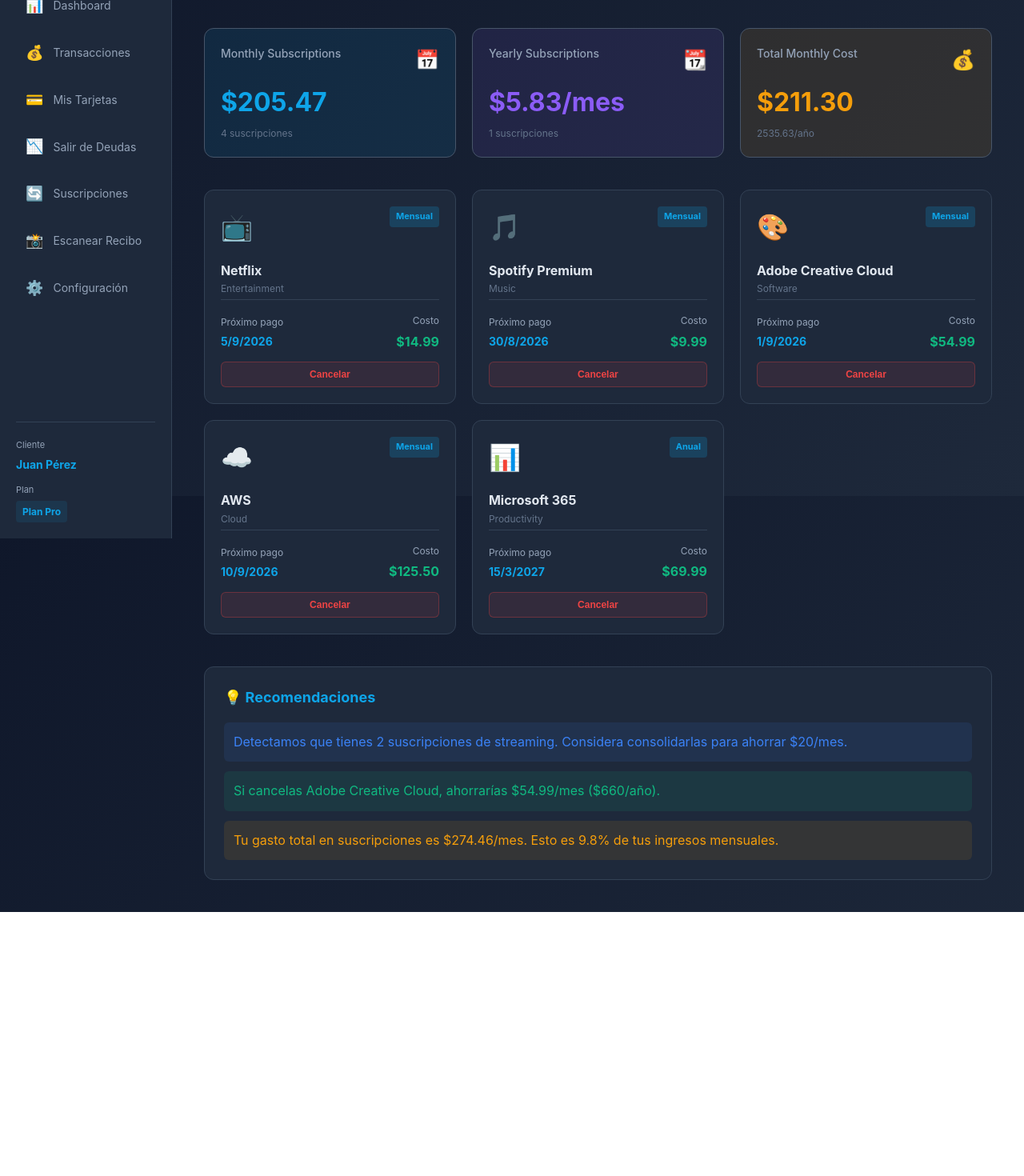
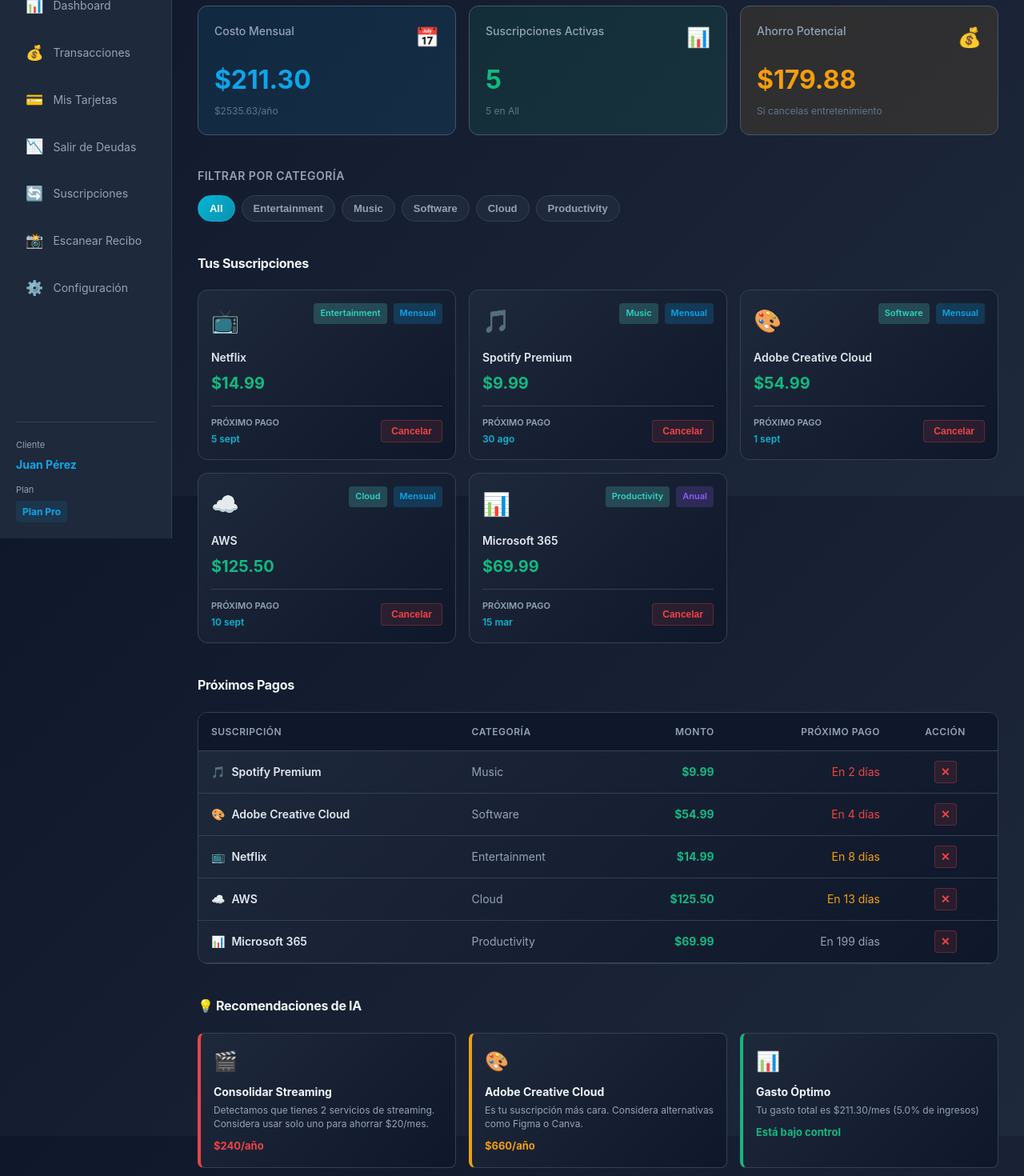
Before and after one commit to climberforsuccess-bit/financeai-pro, a Next.js app: page /subscriptions in a window 1280 px wide. Shown: the part 180-1650 px from the top of the page at 80% size. Before the commit the page ends 1320 px from the top, so only its background shows below. Built offline with nearby package versions, Linux system fonts and the light colour scheme.

Commit message:
Subscriptions: Enhanced with filters, AI recommendations & billing table

```diff
--- a/app/subscriptions/page.tsx
+++ b/app/subscriptions/page.tsx
@@ -13,6 +13,7 @@
   nextBillingDate: string;
   icon: string;
   color: string;
+  priority?: 'high' | 'medium' | 'low';
 }
 
 const mockSubscriptions: Subscription[] = [
@@ -25,6 +26,7 @@
     nextBillingDate: '2026-09-05',
     icon: '📺',
     color: '#e50914',
+    priority: 'low',
   },
   {
     id: '2',
@@ -35,6 +37,7 @@
     nextBillingDate: '2026-08-30',
     icon: '🎵',
     color: '#1DB954',
+    priority: 'low',
   },
   {
     id: '3',
@@ -45,6 +48,7 @@
     nextBillingDate: '2026-09-01',
     icon: '🎨',
     color: '#FF0000',
+    priority: 'medium',
   },
   {
     id: '4',
@@ -55,6 +59,7 @@
     nextBillingDate: '2026-09-10',
     icon: '☁️',
     color: '#FF9900',
+    priority: 'high',
   },
   {
     id: '5',
@@ -65,181 +70,594 @@
     nextBillingDate: '2027-03-15',
     icon: '📊',
     color: '#0078D4',
+    priority: 'medium',
   },
+];
+
+const categories = [
+  'All',
+  'Entertainment',
+  'Music',
+  'Software',
+  'Cloud',
+  'Productivity',
 ];
 
 export default function SubscriptionsPage() {
   const { t, language } = useLanguage();
   const [subscriptions, setSubscriptions] = useState(mockSubscriptions);
+  const [selectedCategory, setSelectedCategory] = useState('All');
+
+  const filtered = selectedCategory === 'All'
+    ? subscriptions
+    : subscriptions.filter((s) => s.category === selectedCategory);
 
   const monthlyTotal = subscriptions
-    .filter(s => s.billingCycle === 'monthly')
+    .filter((s) => s.billingCycle === 'monthly')
     .reduce((sum, s) => sum + s.amount, 0);
 
-  const yearlyTotal = subscriptions
-    .filter(s => s.billingCycle === 'yearly')
+  const yearlyMonthly = subscriptions
+    .filter((s) => s.billingCycle === 'yearly')
     .reduce((sum, s) => sum + s.amount / 12, 0);
 
-  const totalMonthly = monthlyTotal + yearlyTotal;
+  const totalMonthly = monthlyTotal + yearlyMonthly;
+  const totalYearly = totalMonthly * 12;
+
+  // Potential savings (ejemplo: canceling entertainment)
+  const entertainmentTotal = subscriptions
+    .filter((s) => s.category === 'Entertainment')
+    .reduce((sum, s) => sum + (s.billingCycle === 'monthly' ? s.amount : s.amount / 12), 0);
+
+  const potentialSavings = entertainmentTotal * 12;
+
+  // Sort by next billing date
+  const sortedByBilling = [...filtered].sort(
+    (a, b) => new Date(a.nextBillingDate).getTime() - new Date(b.nextBillingDate).getTime()
+  );
 
   const handleCancel = (id: string) => {
-    setSubscriptions(subscriptions.filter(s => s.id !== id));
+    setSubscriptions(subscriptions.filter((s) => s.id !== id));
   };
 
   return (
-    <div style={{ padding: '40px', maxWidth: '1400px' }}>
-      {/* Header */}
-      <div style={{ marginBottom: '40px' }}>
-        <h1 style={{ fontSize: '32px', color: '#0ea5e9', marginBottom: '8px' }}>
-          {t('subscriptions')}
-        </h1>
-        <p style={{ color: '#94a3b8', fontSize: '14px' }}>
+    <div style={styles.container}>
+      {/* HEADER */}
+      <div style={styles.headerSection}>
+        <div>
+          <h1 style={styles.title}>{t('subscriptions')}</h1>
+          <p style={styles.subtitle}>
             {subscriptions.length} {subscriptions.length === 1 ? 'suscripción activa' : 'suscripciones activas'}
           </p>
         </div>
+      </div>
 
-      {/* Stats */}
-      <div style={{
-        display: 'grid',
-        gridTemplateColumns: 'repeat(auto-fit, minmax(250px, 1fr))',
-        gap: '20px',
-        marginBottom: '40px',
-      }}>
+      {/* STATS CARDS */}
+      <div style={styles.statsGrid}>
         <Card
-          title="Monthly Subscriptions"
-          value={`$${monthlyTotal.toFixed(2)}`}
-          subtitle={`${subscriptions.filter(s => s.billingCycle === 'monthly').length} suscripciones`}
+          title="Costo Mensual"
+          value={`$${totalMonthly.toFixed(2)}`}
+          subtitle={`$${totalYearly.toFixed(2)}/año`}
           icon="📅"
           textColor="#0ea5e9"
           bgColor="rgba(14, 165, 233, 0.1)"
         />
         <Card
-          title="Yearly Subscriptions"
-          value={`$${yearlyTotal.toFixed(2)}/mes`}
-          subtitle={`${subscriptions.filter(s => s.billingCycle === 'yearly').length} suscripciones`}
-          icon="📆"
-          textColor="#8b5cf6"
-          bgColor="rgba(139, 92, 246, 0.1)"
+          title="Suscripciones Activas"
+          value={subscriptions.length.toString()}
+          subtitle={`${filtered.length} en ${selectedCategory}`}
+          icon="📊"
+          textColor="#10b981"
+          bgColor="rgba(16, 185, 129, 0.1)"
         />
         <Card
-          title="Total Monthly Cost"
-          value={`$${totalMonthly.toFixed(2)}`}
-          subtitle={`${(totalMonthly * 12).toFixed(2)}/año`}
+          title="Ahorro Potencial"
+          value={`$${potentialSavings.toFixed(2)}`}
+          subtitle="Si cancelas entretenimiento"
           icon="💰"
           textColor="#f59e0b"
           bgColor="rgba(245, 158, 11, 0.1)"
         />
       </div>
 
-      {/* Subscriptions Grid */}
-      <div style={{
-        display: 'grid',
-        gridTemplateColumns: 'repeat(auto-fill, minmax(280px, 1fr))',
-        gap: '20px',
-        marginBottom: '40px',
-      }}>
-        {subscriptions.map((sub) => (
-          <div
-            key={sub.id}
+      {/* FILTERS */}
+      <div style={styles.filterSection}>
+        <h3 style={styles.filterTitle}>Filtrar por categoría</h3>
+        <div style={styles.filterButtons}>
+          {categories.map((cat) => (
+            <button
+              key={cat}
+              onClick={() => setSelectedCategory(cat)}
               style={{
-              background: '#1e293b',
-              borderRadius: '12px',
-              border: '1px solid #334155',
-              padding: '20px',
-              display: 'flex',
-              flexDirection: 'column',
-              justifyContent: 'space-between',
+                ...styles.filterButton,
+                ...(selectedCategory === cat && styles.filterButtonActive),
               }}
             >
-            <div>
-              <div style={{ display: 'flex', justifyContent: 'space-between', alignItems: 'flex-start', marginBottom: '16px' }}>
-                <div style={{ fontSize: '32px' }}>{sub.icon}</div>
-                <span style={{
-                  background: 'rgba(14, 165, 233, 0.2)',
-                  color: '#0ea5e9',
-                  padding: '4px 8px',
-                  borderRadius: '4px',
-                  fontSize: '11px',
-                  fontWeight: 'bold',
-                }}>
+              {cat}
+            </button>
+          ))}
+        </div>
+      </div>
+
+      {/* SUBSCRIPTIONS GRID */}
+      <div style={styles.gridSection}>
+        <h2 style={styles.sectionTitle}>Tus Suscripciones</h2>
+        <div style={styles.subscriptionsGrid}>
+          {filtered.length > 0 ? (
+            filtered.map((sub) => (
+              <div key={sub.id} style={styles.subscriptionCard}>
+                <div style={styles.cardHeader}>
+                  <div style={styles.cardIcon}>{sub.icon}</div>
+                  <div style={{ display: 'flex', gap: '8px' }}>
+                    <span style={{ ...styles.badge, ...styles.badgeCategory }}>
+                      {sub.category}
+                    </span>
+                    <span
+                      style={{
+                        ...styles.badge,
+                        color:
+                          sub.billingCycle === 'monthly'
+                            ? '#0ea5e9'
+                            : '#8b5cf6',
+                        background:
+                          sub.billingCycle === 'monthly'
+                            ? 'rgba(14, 165, 233, 0.2)'
+                            : 'rgba(139, 92, 246, 0.2)',
+                      }}
+                    >
                       {sub.billingCycle === 'monthly' ? 'Mensual' : 'Anual'}
                     </span>
                   </div>
-              <div style={{ marginBottom: '4px' }}>
-                <div style={{ color: '#e2e8f0', fontSize: '16px', fontWeight: 'bold' }}>
-                  {sub.name}
-                </div>
-                <div style={{ color: '#64748b', fontSize: '12px' }}>
-                  {sub.category}
-                </div>
-              </div>
                 </div>
 
-            <div style={{ borderTop: '1px solid #334155', paddingTop: '16px' }}>
-              <div style={{ display: 'flex', justifyContent: 'space-between', alignItems: 'center', marginBottom: '12px' }}>
-                <div>
-                  <div style={{ color: '#94a3b8', fontSize: '12px', marginBottom: '4px' }}>Próximo pago</div>
-                  <div style={{ color: '#0ea5e9', fontSize: '14px', fontWeight: 'bold' }}>
-                    {new Date(sub.nextBillingDate).toLocaleDateString(language === 'es' ? 'es-ES' : 'en-US')}
+                <div style={styles.cardContent}>
+                  <div style={styles.cardName}>{sub.name}</div>
+                  <div style={styles.cardPrice}>${sub.amount.toFixed(2)}</div>
                 </div>
-                </div>
-                <div style={{ textAlign: 'right' }}>
-                  <div style={{ color: '#94a3b8', fontSize: '12px', marginBottom: '4px' }}>Costo</div>
-                  <div style={{ color: '#10b981', fontSize: '16px', fontWeight: 'bold' }}>
-                    ${sub.amount.toFixed(2)}
-                  </div>
+
+                <div style={styles.cardFooter}>
+                  <div style={styles.nextBilling}>
+                    <div style={styles.nextBillingLabel}>Próximo pago</div>
+                    <div style={styles.nextBillingDate}>
+                      {new Date(sub.nextBillingDate).toLocaleDateString(
+                        language === 'es' ? 'es-ES' : 'en-US',
+                        { month: 'short', day: 'numeric' }
+                      )}
                     </div>
                   </div>
                   <button
                     onClick={() => handleCancel(sub.id)}
-                style={{
-                  width: '100%',
-                  padding: '8px 12px',
-                  background: 'rgba(239, 68, 68, 0.1)',
-                  border: '1px solid rgba(239, 68, 68, 0.3)',
-                  color: '#ef4444',
-                  borderRadius: '6px',
-                  fontSize: '12px',
-                  fontWeight: 'bold',
-                  cursor: 'pointer',
-                  transition: 'all 0.2s',
-                }}
-                onMouseEnter={(e) => {
-                  e.currentTarget.style.background = 'rgba(239, 68, 68, 0.2)';
-                }}
-                onMouseLeave={(e) => {
-                  e.currentTarget.style.background = 'rgba(239, 68, 68, 0.1)';
-                }}
+                    style={styles.cancelButton}
                   >
                     Cancelar
                   </button>
                 </div>
               </div>
-        ))}
+            ))
+          ) : (
+            <div style={styles.emptyState}>
+              No hay suscripciones en esta categoría
+            </div>
+          )}
+        </div>
       </div>
 
-      {/* Recommendations */}
-      <div style={{
-        background: '#1e293b',
-        borderRadius: '12px',
-        border: '1px solid #334155',
-        padding: '24px',
-      }}>
-        <h2 style={{ color: '#0ea5e9', fontSize: '18px', fontWeight: 'bold', marginBottom: '16px' }}>
-          💡 Recomendaciones
-        </h2>
-        <div style={{ display: 'flex', flexDirection: 'column', gap: '12px' }}>
-          <div style={{ padding: '12px', background: 'rgba(59, 130, 246, 0.1)', borderRadius: '6px', color: '#3b82f6' }}>
-            Detectamos que tienes 2 suscripciones de streaming. Considera consolidarlas para ahorrar $20/mes.
+      {/* UPCOMING BILLING TABLE */}
+      <div style={styles.tableSection}>
+        <h2 style={styles.sectionTitle}>Próximos Pagos</h2>
+        <div style={styles.tableWrapper}>
+          <table style={styles.table}>
+            <thead>
+              <tr style={styles.tableHeader}>
+                <th style={{ ...styles.headerCell, textAlign: 'left' }}>
+                  Suscripción
+                </th>
+                <th style={{ ...styles.headerCell, textAlign: 'left' }}>
+                  Categoría
+                </th>
+                <th style={{ ...styles.headerCell, textAlign: 'right' }}>
+                  Monto
+                </th>
+                <th style={{ ...styles.headerCell, textAlign: 'right' }}>
+                  Próximo Pago
+                </th>
+                <th style={{ ...styles.headerCell, textAlign: 'center' }}>
+                  Acción
+                </th>
+              </tr>
+            </thead>
+            <tbody>
+              {sortedByBilling.map((sub) => {
+                const daysUntilBilling = Math.ceil(
+                  (new Date(sub.nextBillingDate).getTime() - new Date().getTime()) /
+                    (1000 * 60 * 60 * 24)
+                );
+                return (
+                  <tr key={sub.id} style={styles.tableRow}>
+                    <td style={styles.cell}>
+                      <div style={{ display: 'flex', alignItems: 'center', gap: '8px' }}>
+                        <span>{sub.icon}</span>
+                        <span style={{ fontWeight: '600' }}>{sub.name}</span>
                       </div>
-          <div style={{ padding: '12px', background: 'rgba(16, 185, 129, 0.1)', borderRadius: '6px', color: '#10b981' }}>
-            Si cancelas Adobe Creative Cloud, ahorrarías $54.99/mes ($660/año).
+                    </td>
+                    <td style={{ ...styles.cell, color: '#94a3b8' }}>
+                      {sub.category}
+                    </td>
+                    <td
+                      style={{
+                        ...styles.cell,
+                        textAlign: 'right',
+                        color: '#10b981',
+                        fontWeight: '700',
+                      }}
+                    >
+                      ${sub.amount.toFixed(2)}
+                    </td>
+                    <td
+                      style={{
+                        ...styles.cell,
+                        textAlign: 'right',
+                        color:
+                          daysUntilBilling <= 5
+                            ? '#ef4444'
+                            : daysUntilBilling <= 15
+                            ? '#f59e0b'
+                            : '#94a3b8',
+                      }}
+                    >
+                      En {daysUntilBilling} días
+                    </td>
+                    <td style={{ ...styles.cell, textAlign: 'center' }}>
+                      <button
+                        onClick={() => handleCancel(sub.id)}
+                        style={styles.miniCancelButton}
+                      >
+                        ✕
+                      </button>
+                    </td>
+                  </tr>
+                );
+              })}
+            </tbody>
+          </table>
         </div>
-          <div style={{ padding: '12px', background: 'rgba(245, 158, 11, 0.1)', borderRadius: '6px', color: '#f59e0b' }}>
-            Tu gasto total en suscripciones es $274.46/mes. Esto es 9.8% de tus ingresos mensuales.
       </div>
+
+      {/* AI RECOMMENDATIONS */}
+      <div style={styles.recommendationsSection}>
+        <h2 style={styles.sectionTitle}>💡 Recomendaciones de IA</h2>
+        <div style={styles.recommendationsGrid}>
+          <RecommendationCard
+            icon="🎬"
+            title="Consolidar Streaming"
+            description="Detectamos que tienes 2 servicios de streaming. Considera usar solo uno para ahorrar $20/mes."
+            savings="$240/año"
+            color="#ef4444"
+          />
+          <RecommendationCard
+            icon="🎨"
+            title="Adobe Creative Cloud"
+            description="Es tu suscripción más cara. Considera alternativas como Figma o Canva."
+            savings="$660/año"
+            color="#f59e0b"
+          />
+          <RecommendationCard
+            icon="📊"
+            title="Gasto Óptimo"
+            description={`Tu gasto total es $${totalMonthly.toFixed(2)}/mes (${((totalMonthly / 4200) * 100).toFixed(1)}% de ingresos)`}
+            savings="Está bajo control"
+            color="#10b981"
+          />
         </div>
       </div>
     </div>
   );
 }
+
+function RecommendationCard({
+  icon,
+  title,
+  description,
+  savings,
+  color,
+}: {
+  icon: string;
+  title: string;
+  description: string;
+  savings: string;
+  color: string;
+}) {
+  return (
+    <div
+      style={{
+        ...styles.recommendationCard,
+        borderLeftColor: color,
+      }}
+    >
+      <div style={styles.recIcon}>{icon}</div>
+      <div style={styles.recTitle}>{title}</div>
+      <div style={styles.recDescription}>{description}</div>
+      <div style={{ ...styles.recSavings, color }}>{savings}</div>
+    </div>
+  );
+}
+
+const styles = {
+  container: {
+    padding: '32px',
+    maxWidth: '1600px',
+    margin: '0 auto',
+  } as React.CSSProperties,
+
+  headerSection: {
+    marginBottom: '32px',
+  } as React.CSSProperties,
+
+  title: {
+    fontSize: '28px',
+    fontWeight: '700',
+    color: '#f1f5f9',
+    marginBottom: '4px',
+    letterSpacing: '-0.5px',
+  } as React.CSSProperties,
+
+  subtitle: {
+    fontSize: '13px',
+    color: '#94a3b8',
+    fontWeight: '500',
+  } as React.CSSProperties,
+
+  statsGrid: {
+    display: 'grid',
+    gridTemplateColumns: 'repeat(auto-fit, minmax(250px, 1fr))',
+    gap: '16px',
+    marginBottom: '40px',
+  } as React.CSSProperties,
+
+  filterSection: {
+    marginBottom: '40px',
+  } as React.CSSProperties,
+
+  filterTitle: {
+    fontSize: '14px',
+    fontWeight: '600',
+    color: '#94a3b8',
+    textTransform: 'uppercase',
+    letterSpacing: '0.5px',
+    marginBottom: '12px',
+  } as React.CSSProperties,
+
+  filterButtons: {
+    display: 'flex',
+    gap: '8px',
+    flexWrap: 'wrap',
+  } as React.CSSProperties,
+
+  filterButton: {
+    padding: '8px 14px',
+    background: '#1e293b',
+    border: '1px solid #334155',
+    borderRadius: '20px',
+    color: '#94a3b8',
+    fontSize: '13px',
+    fontWeight: '600',
+    cursor: 'pointer',
+    transition: 'all 0.2s ease',
+  } as React.CSSProperties,
+
+  filterButtonActive: {
+    background: 'linear-gradient(135deg, #06b6d4, #0891b2)',
+    borderColor: '#06b6d4',
+    color: '#fff',
+  } as React.CSSProperties,
+
+  gridSection: {
+    marginBottom: '40px',
+  } as React.CSSProperties,
+
+  sectionTitle: {
+    fontSize: '16px',
+    fontWeight: '700',
+    color: '#f1f5f9',
+    marginBottom: '20px',
+    letterSpacing: '-0.3px',
+  } as React.CSSProperties,
+
+  subscriptionsGrid: {
+    display: 'grid',
+    gridTemplateColumns: 'repeat(auto-fill, minmax(280px, 1fr))',
+    gap: '16px',
+  } as React.CSSProperties,
+
+  subscriptionCard: {
+    background: 'linear-gradient(135deg, #1e293b 0%, #0f172a 100%)',
+    border: '1px solid #334155',
+    borderRadius: '12px',
+    padding: '16px',
+    display: 'flex',
+    flexDirection: 'column' as const,
+    gap: '12px',
+  },
+
+  cardHeader: {
+    display: 'flex',
+    justifyContent: 'space-between',
+    alignItems: 'flex-start',
+  } as React.CSSProperties,
+
+  cardIcon: {
+    fontSize: '28px',
+  } as React.CSSProperties,
+
+  badge: {
+    display: 'inline-block',
+    padding: '4px 8px',
+    borderRadius: '4px',
+    fontSize: '11px',
+    fontWeight: '600',
+  } as React.CSSProperties,
+
+  badgeCategory: {
+    background: 'rgba(94, 234, 212, 0.2)',
+    color: '#2dd4bf',
+  } as React.CSSProperties,
+
+  cardContent: {
+    display: 'flex',
+    flexDirection: 'column' as const,
+    gap: '4px',
+  },
+
+  cardName: {
+    fontSize: '14px',
+    fontWeight: '600',
+    color: '#e2e8f0',
+  } as React.CSSProperties,
+
+  cardPrice: {
+    fontSize: '20px',
+    fontWeight: '700',
+    color: '#10b981',
+  } as React.CSSProperties,
+
+  cardFooter: {
+    display: 'flex',
+    justifyContent: 'space-between',
+    alignItems: 'center',
+    paddingTop: '12px',
+    borderTop: '1px solid #334155',
+  } as React.CSSProperties,
+
+  nextBilling: {
+    display: 'flex',
+    flexDirection: 'column' as const,
+    gap: '2px',
+  },
+
+  nextBillingLabel: {
+    fontSize: '11px',
+    color: '#94a3b8',
+    fontWeight: '600',
+    textTransform: 'uppercase',
+  } as React.CSSProperties,
+
+  nextBillingDate: {
+    fontSize: '12px',
+    color: '#06b6d4',
+    fontWeight: '600',
+  } as React.CSSProperties,
+
+  cancelButton: {
+    padding: '6px 12px',
+    background: 'rgba(239, 68, 68, 0.1)',
+    border: '1px solid rgba(239, 68, 68, 0.3)',
+    borderRadius: '4px',
+    color: '#ef4444',
+    fontSize: '12px',
+    fontWeight: '600',
+    cursor: 'pointer',
+    transition: 'all 0.2s ease',
+  } as React.CSSProperties,
+
+  emptyState: {
+    gridColumn: '1 / -1',
+    textAlign: 'center' as const,
+    padding: '40px',
+    color: '#94a3b8',
+  },
+
+  tableSection: {
+    marginBottom: '40px',
+  } as React.CSSProperties,
+
+  tableWrapper: {
+    background: 'linear-gradient(135deg, #1e293b 0%, #0f172a 100%)',
+    border: '1px solid #334155',
+    borderRadius: '12px',
+    overflow: 'hidden',
+  } as React.CSSProperties,
+
+  table: {
+    width: '100%',
+    borderCollapse: 'collapse',
+    fontSize: '14px',
+  } as React.CSSProperties,
+
+  tableHeader: {
+    background: '#0f172a',
+    borderBottom: '1px solid #334155',
+  } as React.CSSProperties,
+
+  headerCell: {
+    padding: '14px 16px',
+    color: '#94a3b8',
+    fontWeight: '600',
+    textTransform: 'uppercase',
+    fontSize: '12px',
+    letterSpacing: '0.5px',
+  } as React.CSSProperties,
+
+  tableRow: {
+    borderBottom: '1px solid #334155',
+    transition: 'background 0.2s ease',
+  } as React.CSSProperties,
+
+  cell: {
+    padding: '12px 16px',
+    color: '#e2e8f0',
+  } as React.CSSProperties,
+
+  miniCancelButton: {
+    width: '28px',
+    height: '28px',
+    background: 'rgba(239, 68, 68, 0.1)',
+    border: '1px solid rgba(239, 68, 68, 0.3)',
+    borderRadius: '4px',
+    color: '#ef4444',
+    fontSize: '14px',
+    fontWeight: '600',
+    cursor: 'pointer',
+    transition: 'all 0.2s ease',
+  } as React.CSSProperties,
+
+  recommendationsSection: {
+    marginBottom: '20px',
+  } as React.CSSProperties,
+
+  recommendationsGrid: {
+    display: 'grid',
+    gridTemplateColumns: 'repeat(auto-fit, minmax(300px, 1fr))',
+    gap: '16px',
+  } as React.CSSProperties,
+
+  recommendationCard: {
+    background: 'linear-gradient(135deg, #1e293b 0%, #0f172a 100%)',
+    border: '1px solid #334155',
+    borderLeft: '4px solid',
+    borderRadius: '8px',
+    padding: '16px',
+  } as React.CSSProperties,
+
+  recIcon: {
+    fontSize: '24px',
+    marginBottom: '8px',
+  } as React.CSSProperties,
+
+  recTitle: {
+    fontSize: '14px',
+    fontWeight: '700',
+    color: '#f1f5f9',
+    marginBottom: '4px',
+  } as React.CSSProperties,
+
+  recDescription: {
+    fontSize: '12px',
+    color: '#94a3b8',
+    marginBottom: '8px',
+    lineHeight: '1.4',
+  } as React.CSSProperties,
+
+  recSavings: {
+    fontSize: '13px',
+    fontWeight: '700',
+  } as React.CSSProperties,
+};
```
Lines whose indentation alone changed are shown as unchanged.
